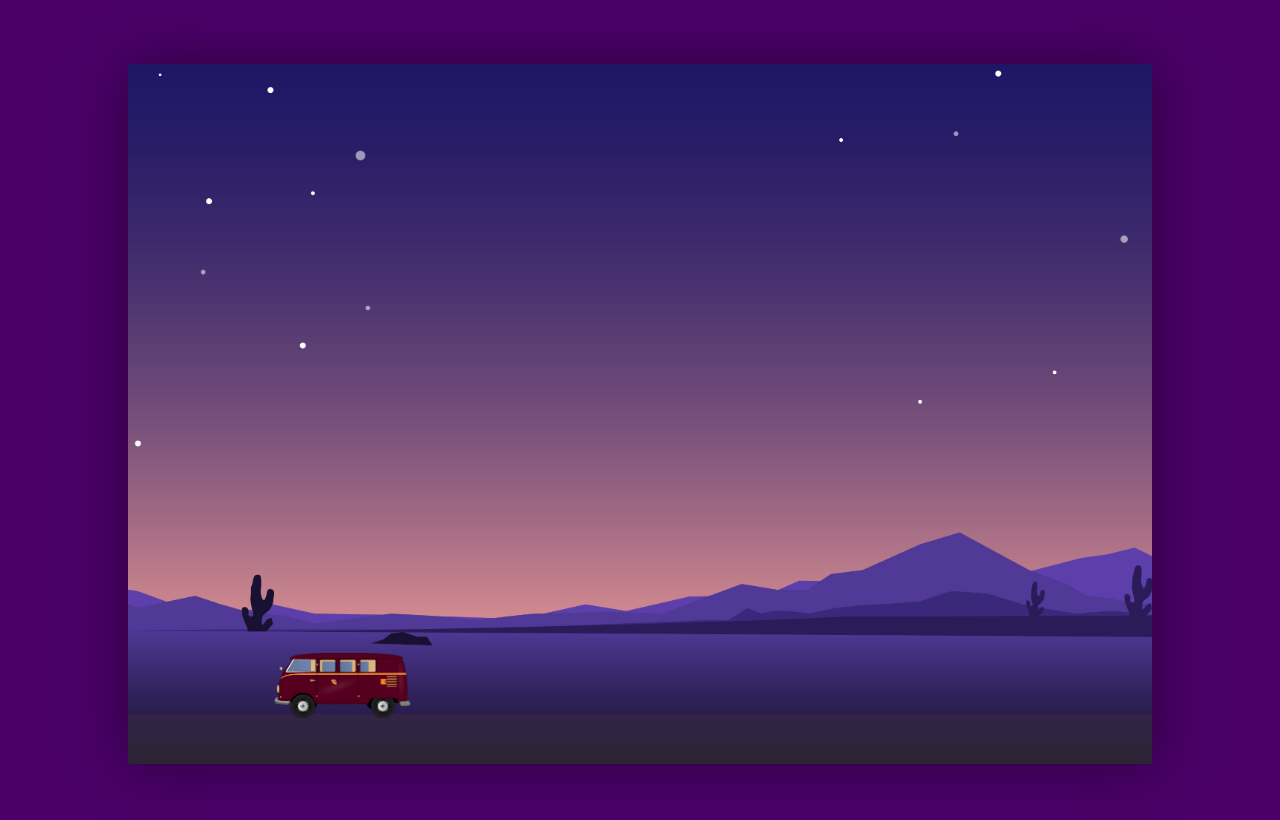
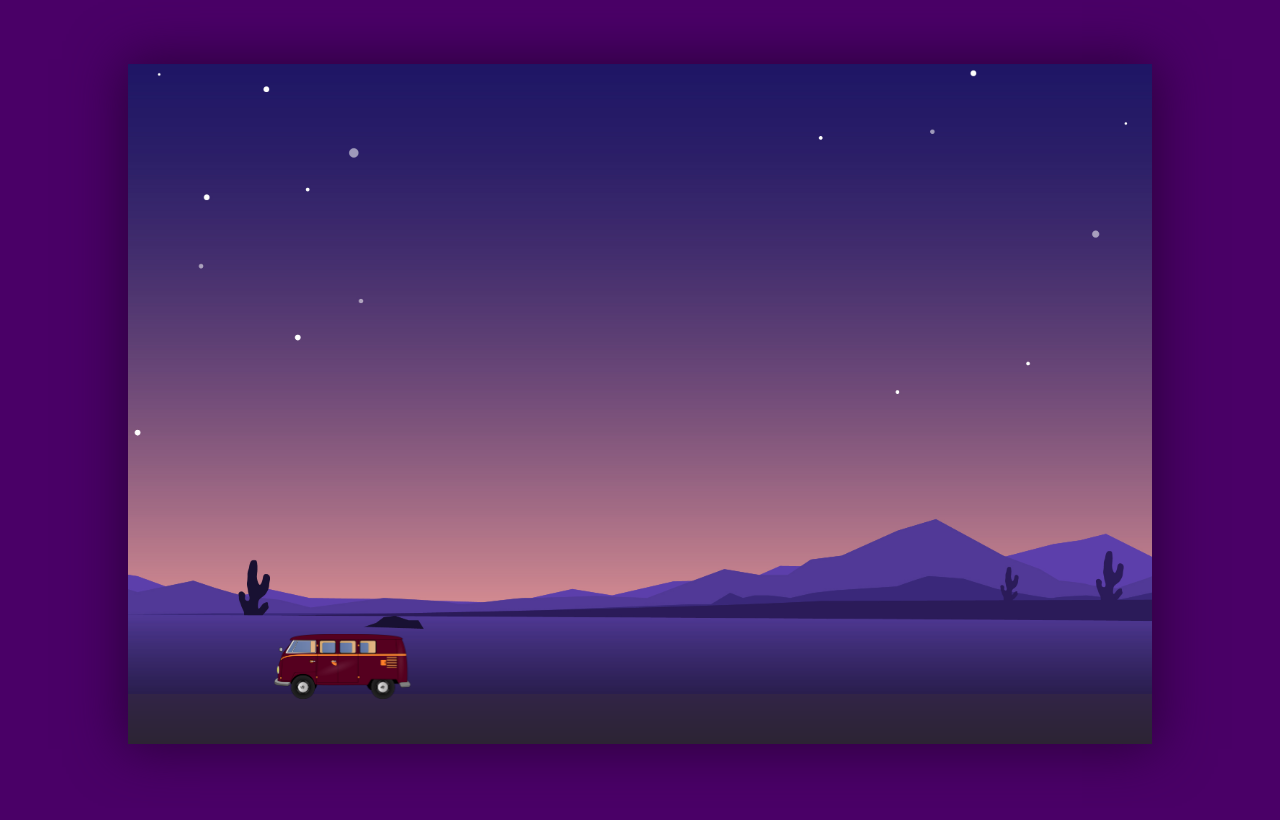
Before and after one commit to MMeskhi/Lesson-7, a plain HTML site: page index.html in a window 1280 px wide. Drawn offline with Linux system fonts and the light colour scheme.

Commit message:
add minor corrections

```diff
--- a/css/style.css
+++ b/css/style.css
@@ -12,13 +12,13 @@ body {
 .box {
     background: url(../img/img_1.png);
     background-size: cover;
-    height: 700px;
-    max-width: 1200px;
+    height: 680px;
+    max-width: 1100px;
     width: 80%;
     position: relative;
     margin: 5% auto;
     overflow: hidden;
-    box-shadow: 1px 1px 50px #2c003d;
+    box-shadow: 0px 0px 50px 5px #2C003D;
 }
 
 .road {
```
